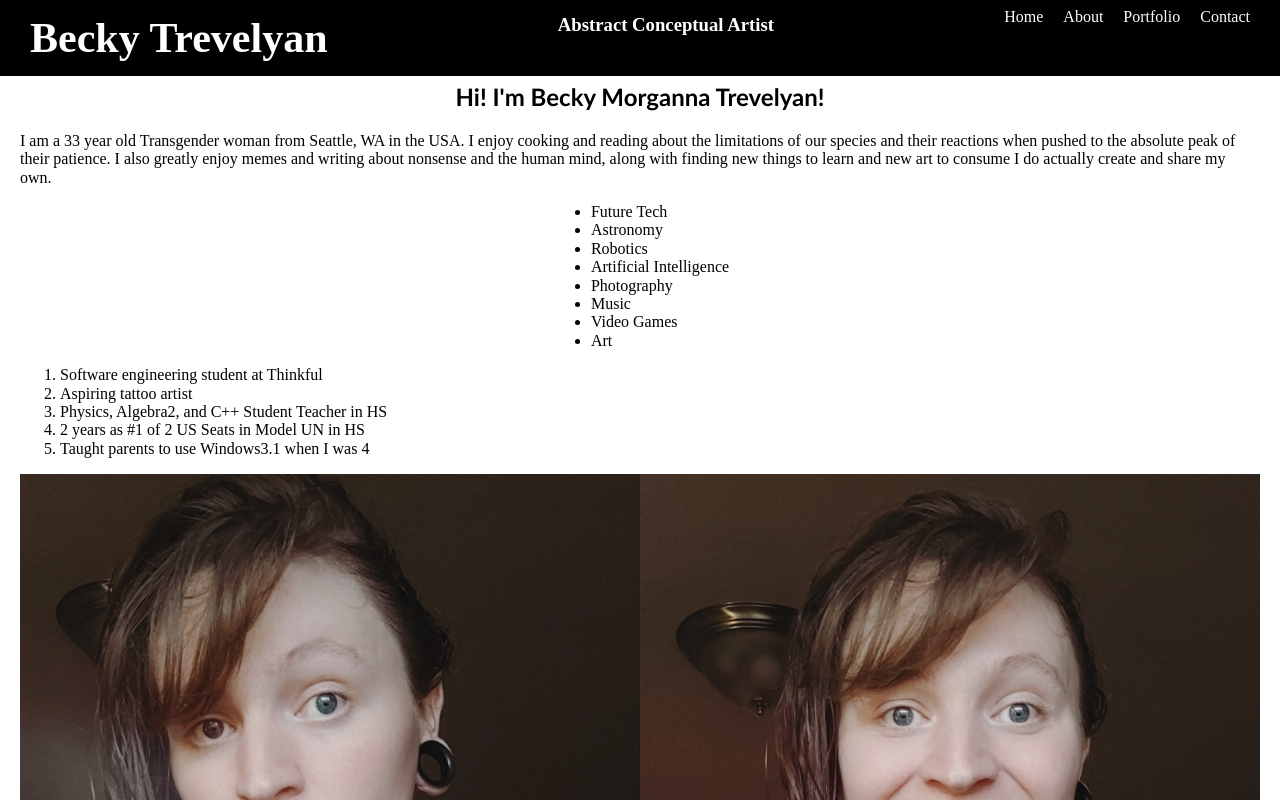
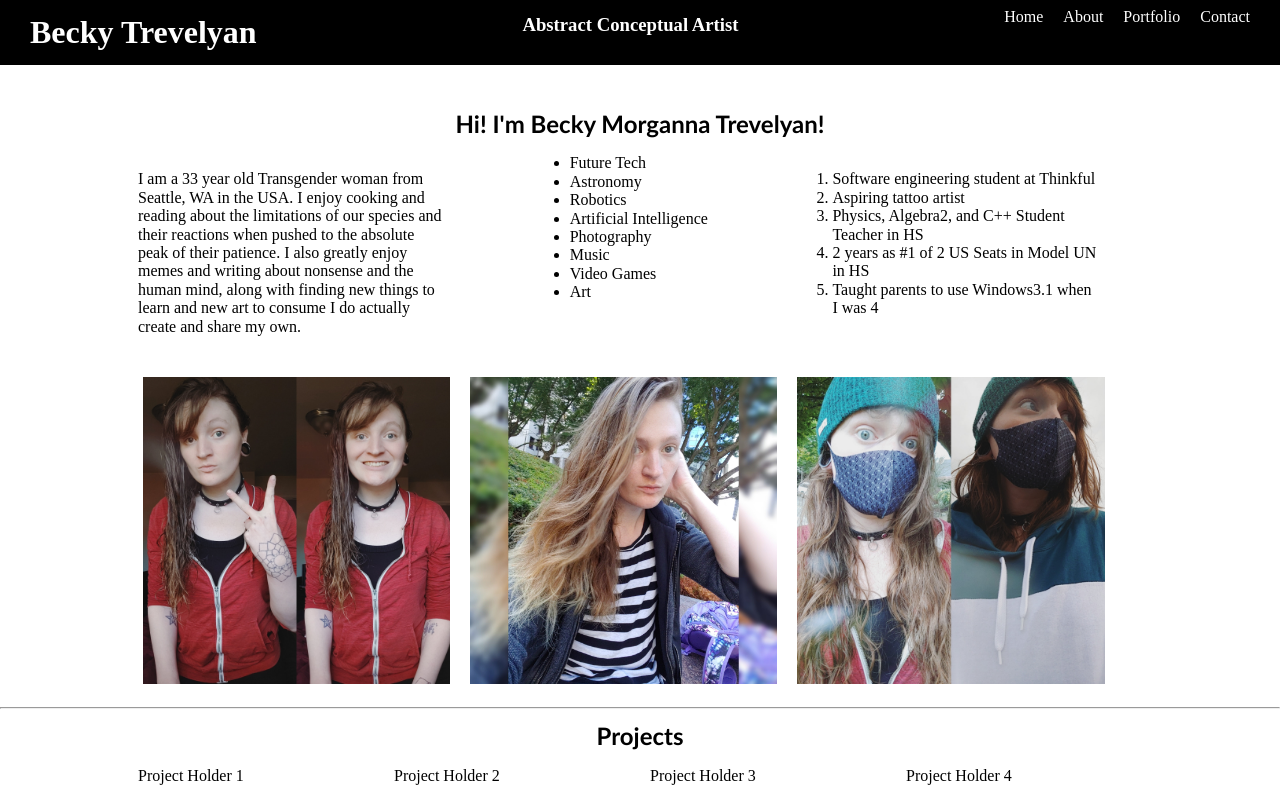
Before and after one commit to BTrevelyan/portfolio, a plain HTML site: page index.html in a window 1280 px wide. Shown: the top 800 px of the page. Drawn offline with nearby package versions, Linux system fonts and the light colour scheme; a script that the page names is missing.

Commit message:
Add files via upload

```diff
--- a/index.html
+++ b/index.html
@@ -32,6 +32,7 @@
   Hi! I'm Becky Morganna Trevelyan!
   </h2>
   <section id="about">
+    <div class="group">
       <div class="item">
       <p>I am a 33 year old Transgender woman from Seattle, WA in the USA.
         I enjoy cooking and reading about the limitations of our species and their reactions
@@ -59,11 +60,20 @@
           <li>Taught parents to use Windows3.1 when I was 4</li>
         </ol>
       </div>
+    </div>
   </section>
+
+  <section>
+    <div class="group">
       <div class="item"><img src="images/portrait1.jpg" alt="Portrait 1"></div>
+      <div class="item"><img src="images/portrait3.jpg" alt="Portrait 3"></div>
+      <div class="item"><img src="images/portrait2.jpg" alt="Portrait 2"></div>
+    </div>
   </section>
+  <hr>
   <section id="portfolio">
     <h2>Projects</h2>
+    <div class="group">
       <div class="item">
         Project Holder 1
       </div>
@@ -76,6 +86,7 @@
       <div class="item">
         Project Holder 4
       </div>
+    </div>
   </section>
   <!-- Link to email -->
   <h4>
@@ -96,7 +107,7 @@
     <label for="_replyto">Email:</label>
     <input type="email" name="_replyto">
     <div>
-    <label for="message">Message:</label>
+    <label for="form-message">Message:</label>
     <textarea id="form-message" name="message"></textarea></div>
     <div>
     <input type="submit" value="Send"></div>
@@ -104,10 +115,12 @@
   </form>
   </section>
   <section id="contact">
+    <div class="group">
     <div class="item"><a href="mailto:becky.trevelyan@gmail.com" target="_blank"><img src="images/Gmail_Icon.png" alt="Gmail" width="100" height="100"></a></div>
     <div class="item"><a href="https://www.linkedin.com/in/beckymtrevelyan/" target="_blank"><img src="images/LI-In-Bug.png"  alt="LinkedIn" width="120" height="100"></a></div>
     <div class="item"><a href="https://github.com/BTrevelyan" target="_blank"><img src="images/GitHub-Mark-120px-plus.png"  alt="GitHub" width="100" height="100"></a></div>
     <div class="item"><a href="https://instagram.com/aarkanumdesigns" target="_blank"><img src="images/800px-Instagram-Icon.png"  alt="Instagram" width="100" height="100"></a></div>
+    </div>
   </section>
 </main>
 
--- a/style.css
+++ b/style.css
@@ -5,9 +5,8 @@ body{
 header {
   background-color: #000000;
   color: #ffffff;
-  text-align: center;
   justify-content: center;
-  padding: 0 30px;
+  margin-bottom: 40px;
 }
 
 header nav{
@@ -31,7 +30,6 @@ header nav ul li:last-child a{
   margin-right: 0;
 }
 
-
 h3 {
   text-align: center;
 }
@@ -49,37 +47,24 @@ h2 {
   margin-left: auto;
   margin-right: auto;
 }
-
-main{
-  padding-left: 20px;
-  padding-right: 20px;
+.group img {
+  display: flex;
+  flex-direction: column;
+  position: relative;
+  padding: 5px;
+  width: 100%;
+}
+.group {
+  display: flex;
+  flex-direction: column;
+}
+.item {
+  display: flex;
+  flex-direction: row;
+  width: 30%;
+  margin: 10px;
 }
 
-img {
-  width: 100%;
-}
-
-.project1{
-  flex: 1;
-  margin: 50px;
-}
-.project2{
-  flex: 1;
-  margin: 50px;
-}
-.project3{
-  flex: 1;
-  margin: 50px;
-}
-.project4{
-  flex: 1;
-  margin: 50px;
-}
-.contact.item{
-  display: flex;
-  flex-direction: row;
-  padding: 10px;
-}
 form {
   text-align: center;
 
@@ -87,10 +72,6 @@ form {
 section ul{
   display: table;
   margin: 0 auto;
-}
-h1{
-  text-align: center;
-  font-size: 42px;
 }
 
 
@@ -116,5 +97,12 @@ h1{
   header nav ul li a:hover{
     color: #e085ff;
   }
+  section {
+    padding: 0 10%;
+  }
+
+  .group {
+    flex-direction: row;
+  }
 
 }
```
